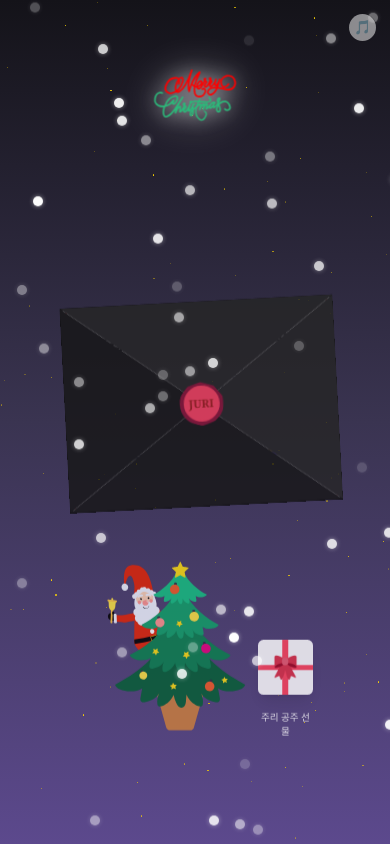
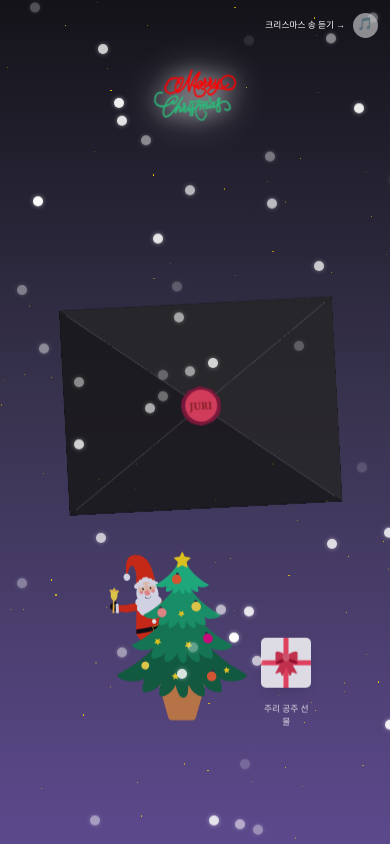
Before and after one commit to onezeun/JuriverseXmas, a Next.js app: page / in a window 390 px wide. Built offline with nearby package versions, Linux system fonts and the light colour scheme; a web font is replaced by a local one.

Commit message:
왜이러는거야

```diff
--- a/src/app/globals.css
+++ b/src/app/globals.css
@@ -44,14 +44,14 @@ html {
 /* 모바일 (작은 화면) */
 @media (max-width: 480px) {
   html {
-    font-size: 11px;
+    font-size: 10px;
   }
 }
 
 /* 태블릿 (중간 화면) */
 @media (min-width: 481px) and (max-width: 768px) {
   html {
-    font-size: 14px;
+    font-size: 12px;
   }
 }
 
--- a/src/components/ChristmasEnvelope.tsx
+++ b/src/components/ChristmasEnvelope.tsx
@@ -135,7 +135,7 @@ const ChristmasEnvelope = () => {
           animate={
             isTitleAnimationFinished
               ? {
-                  top: window.innerWidth >= 768 ? '-350px' : '-100px',
+                  top: window.innerWidth >= 768 ? '-300px' : '-100px',
                   scale: 0.5,
                 }
               : { top: 0, scale: 1 }
@@ -177,7 +177,7 @@ const ChristmasEnvelope = () => {
               >
                 {/* 편지 내용 */}
                 <div
-                  className={`absolute flex h-[98%] w-[98%] flex-col items-center justify-start bg-white py-5 transition-all duration-300 ${
+                  className={`absolute flex h-[98%] w-[95%] flex-col items-center justify-start bg-white py-5 transition-all duration-300 ${
                     isOpen && animationComplete ? '-translate-y-48 duration-1000' : ''
                   }`}
                 >
@@ -320,7 +320,7 @@ const ChristmasEnvelope = () => {
 
         {/* Background music button */}
         <div className="fixed right-5 top-5 z-[3] flex items-center justify-center text-sm md:text-xl">
-          <span className="hidden md:inline">크리스마스 송 듣기 → </span>
+          <span>크리스마스 송 듣기 → </span>
           <button
             className="ml-3 flex h-10 w-10 cursor-pointer items-center justify-center rounded-full bg-white/50 text-xl backdrop-blur-md transition-transform duration-300 hover:scale-110 md:h-12 md:w-12 md:text-2xl"
             onClick={toggleMusic}
```
